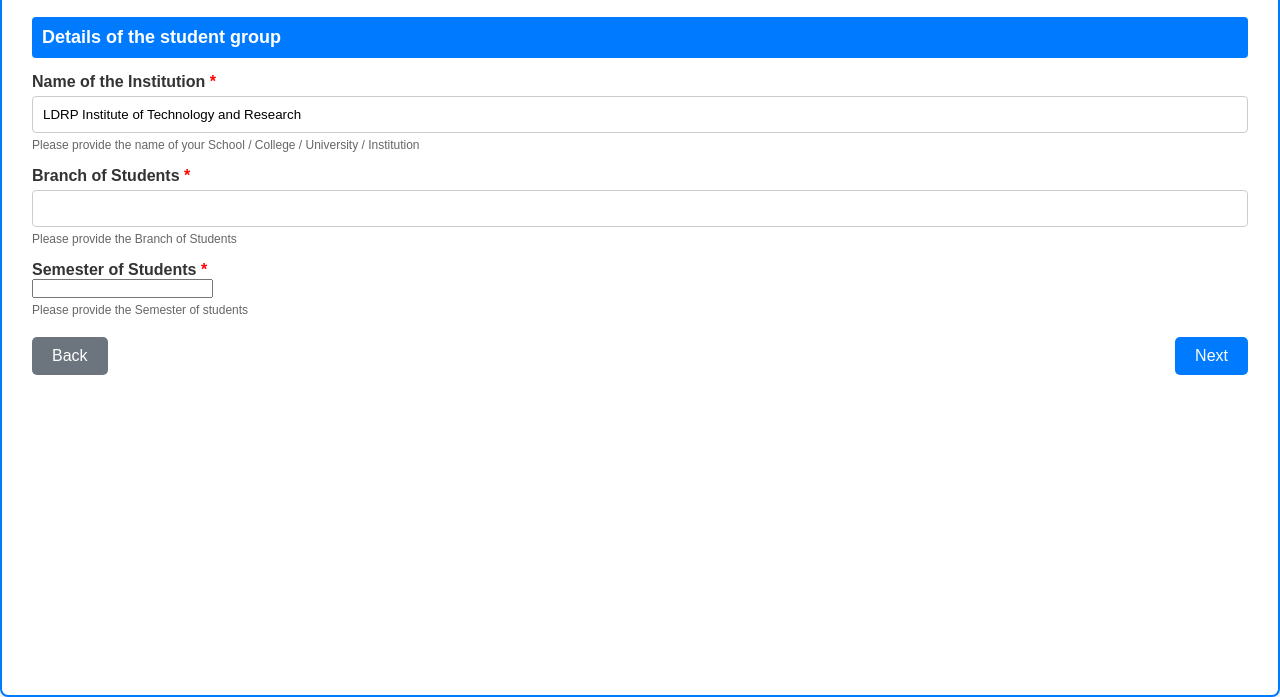
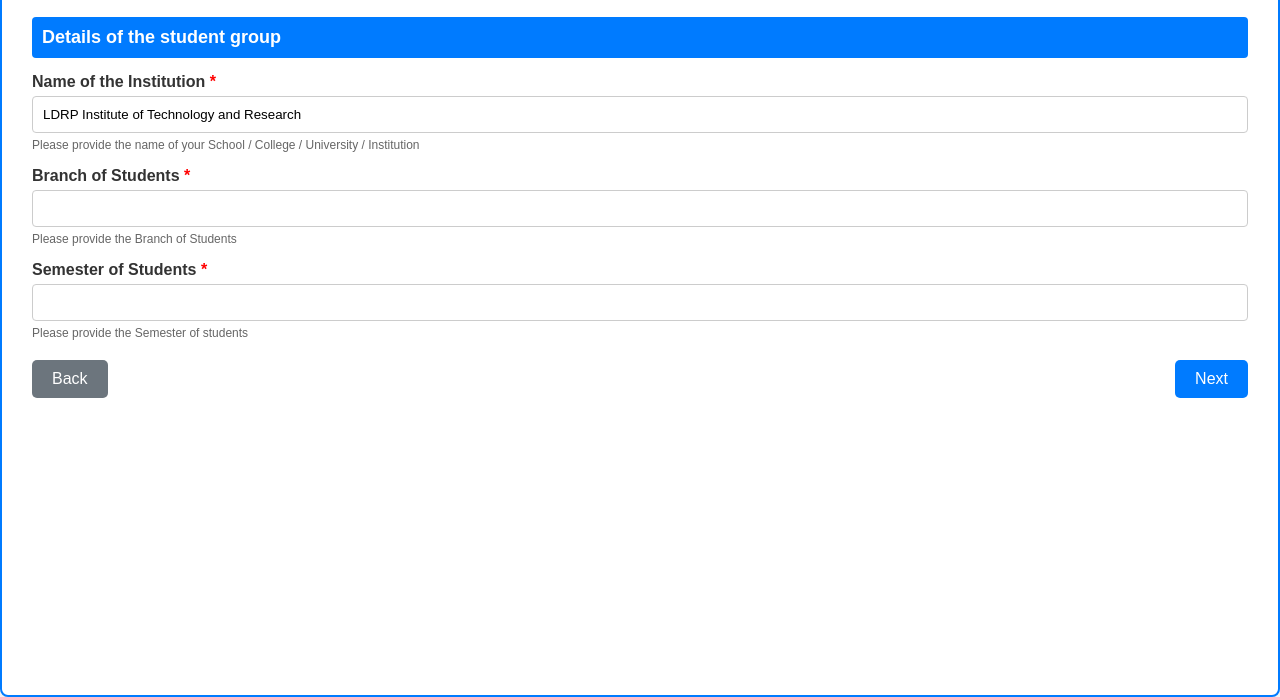
Before and after one commit to kritikaat/IPRProject, a plain HTML site: page iprpage2.html in a window 1280 px wide. Shown: the part 103-800 px from the top of the page. Drawn offline with Linux system fonts and the light colour scheme.

Commit message:
Update iprpage2.css

```diff
--- a/iprpage2.css
+++ b/iprpage2.css
@@ -102,7 +102,8 @@ label {
 }
 
 input[type="text"],
-input[type="url"] {
+input[type="url"],
+input[type="number"]{
     width: 100%;
     padding: 10px;
     margin-top: 5px;
```
